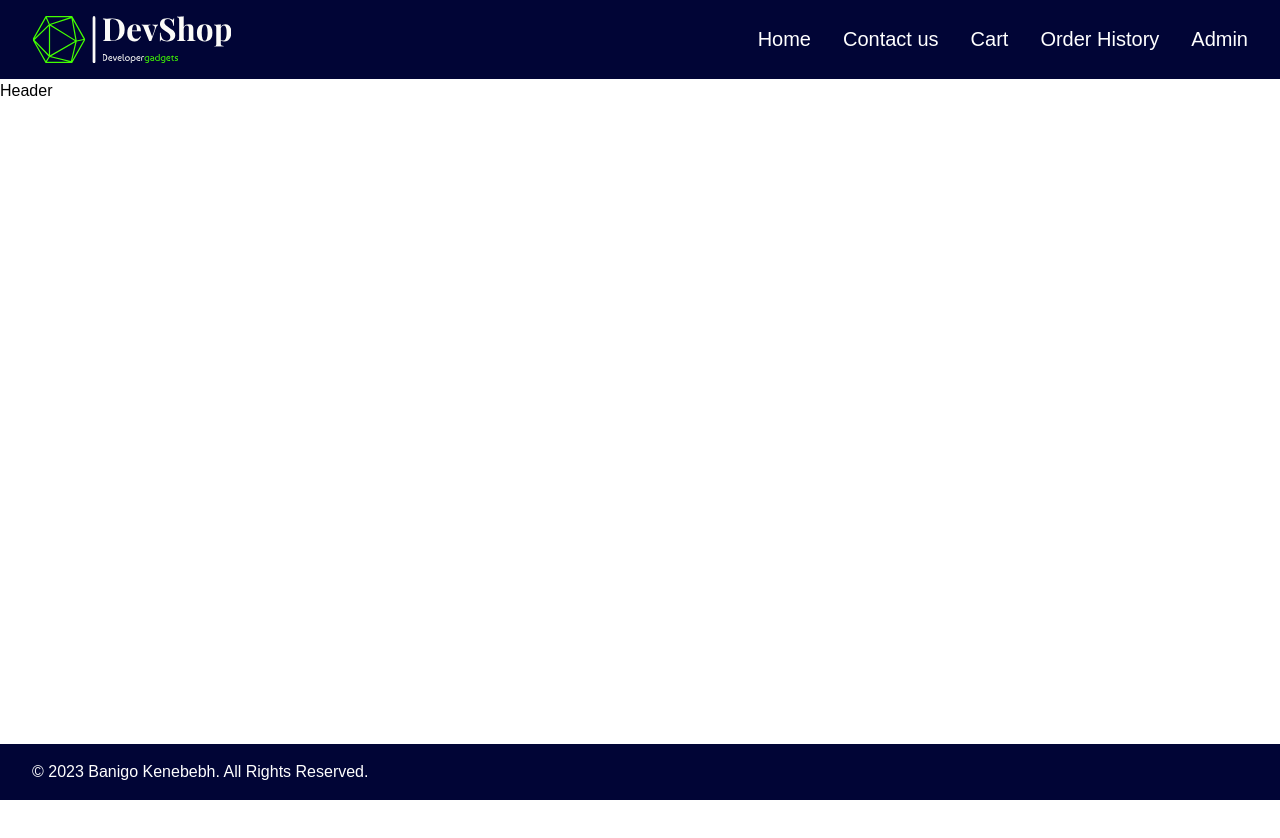
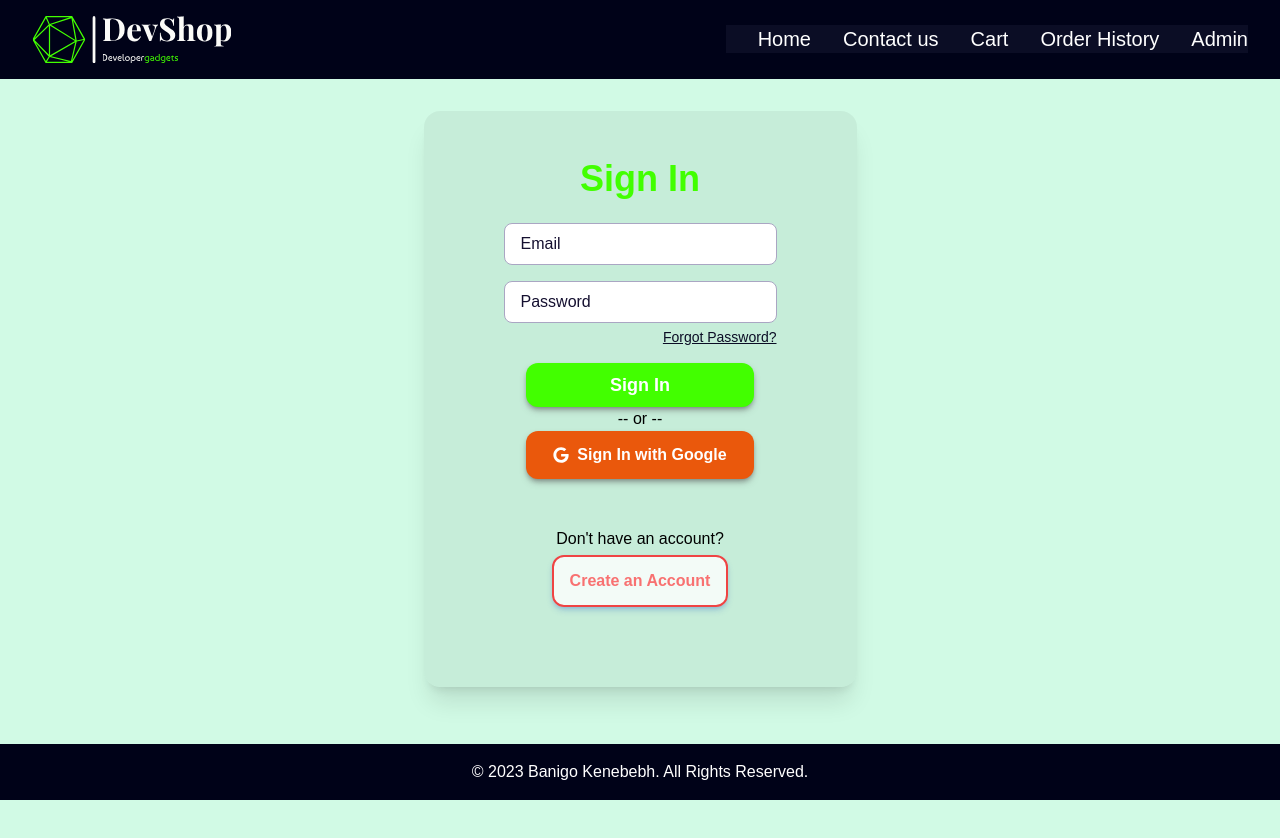
Before and after one commit to kenebebh/DevShop, a React (Vite) app: page /signin in a window 1280 px wide. Shown: the top 838 px of the page. Before the commit the page ends 800 px from the top, so only its background shows below. Built offline with nearby package versions, Linux system fonts and the light colour scheme.

Commit message:
finished the signIn component

```diff
--- a/src/App.jsx
+++ b/src/App.jsx
@@ -1,20 +1,31 @@
 import { BrowserRouter as Router, Routes, Route } from "react-router-dom";
 import "./index.css";
 
-import { Admin, Cart, Contact, Home, OrderHistory } from "./pages";
-import { Header, Footer, Navigation } from "./components";
+import {
+  Admin,
+  Cart,
+  Contact,
+  Home,
+  OrderHistory,
+  ResetPassword,
+  SignIn,
+  SignUp,
+} from "./pages";
+import { Footer, Navigation } from "./components";
 
 function App() {
   return (
     <>
       <Router>
         <Navigation />
-        <Header />
         <Routes>
           <Route path="/" element={<Home />} />
           <Route path="/contact" element={<Contact />} />
           <Route path="/admin" element={<Admin />} />
           <Route path="/cart" element={<Cart />} />
+          <Route path="/signup" element={<SignUp />} />
+          <Route path="/signin" element={<SignIn />} />
+          <Route path="/resetpassword" element={<ResetPassword />} />
           <Route path="/history" element={<OrderHistory />} />
         </Routes>
         <Footer />
--- a/src/components/Footer.jsx
+++ b/src/components/Footer.jsx
@@ -3,7 +3,7 @@ const year = date.getFullYear();
 
 const Footer = () => {
   return (
-    <div className="bg-black-100 w-full h-fit py-4 xs:px-4 sm:px-8 flex justify-between items-center text-white fixed bottom-0">
+    <div className="bg-black-200 w-full h-fit py-4 xs:px-4 sm:px-8 flex justify-center items-center text-white fixed bottom-0">
       &copy; {year} Banigo Kenebebh. All Rights Reserved.
     </div>
   );
--- a/src/components/Navigation.jsx
+++ b/src/components/Navigation.jsx
@@ -1,4 +1,4 @@
-import { Link, NavLink } from "react-router-dom";
+import { NavLink } from "react-router-dom";
 import { TfiMenu } from "react-icons/tfi";
 import { IoMdClose } from "react-icons/io";
 import { useState } from "react";
@@ -15,7 +15,7 @@ const Navigation = () => {
   const [open, setOpen] = useState(false);
 
   return (
-    <div className="bg-black-100 w-full h-fit py-4 xs:px-4 sm:px-8 flex justify-between items-center text-white">
+    <div className="bg-black-200 w-full h-fit py-4 xs:px-4 sm:px-8 flex justify-between items-center text-white">
       <figure>
         <img
           src="../src/assets/logo.svg"
--- a/src/pages/Home.jsx
+++ b/src/pages/Home.jsx
@@ -1,5 +1,11 @@
+import { Header } from "../components";
+
 const Home = () => {
-  return <div className="block"> Home page</div>;
+  return (
+    <div className="block">
+      <Header />
+    </div>
+  );
 };
 
 export default Home;
--- /dev/null
+++ b/src/pages/auth/ResetPassword.jsx
@@ -0,0 +1,5 @@
+const ResetPassword = () => {
+  return <div>ResetPassword Component</div>;
+};
+
+export default ResetPassword;
--- /dev/null
+++ b/src/pages/auth/SignIn.jsx
@@ -0,0 +1,63 @@
+import { Link } from "react-router-dom";
+import { FaGoogle } from "react-icons/fa";
+
+const SignIn = () => {
+  const style = { color: "#fff" };
+
+  return (
+    <section className="bg-emerald-100 h-screen flex justify-center items-center">
+      <div className="-mt-40 shadow-xl p-20 pt-12 bg-black/5 rounded-2xl">
+        <h2 className="text-primary text-4xl mb-6 font-bold text-center">
+          Sign In
+        </h2>
+        <form className="flex flex-col">
+          <input
+            type="email"
+            placeholder="Email"
+            className="p-4 pr-12 py-2 text-white placeholder:text-tertiary rounded-lg outline-none border-secondary border-[1px] font-medium mb-4"
+          />
+          <input
+            type="password"
+            placeholder="Password"
+            required
+            className="p-4 py-2 text-white placeholder:text-tertiary rounded-lg outline-none border-secondary border-[1px] font-medium mb-1"
+          />
+          <Link
+            to="/resetpassword"
+            className="underline text-sm text-right mb-4 text-black-100"
+          >
+            Forgot Password?
+          </Link>
+          <button
+            type="submit"
+            className="bg-primary py-2 px-8 outline-none w-5/6 text-white font-bold shadow-md shadow-[#58585885] rounded-xl flex self-center justify-center text-lg transition duration-300 ease-in-out hover:-translate-y-1 active:translate-y-1"
+          >
+            Sign In
+          </button>
+        </form>
+        <div className="flex flex-col items-center justify-center">
+          <p>-- or --</p>
+          <button className="flex items-center justify-center gap-2 bg-orange-600 px-2 py-3 outline-none w-5/6 text-white font-bold shadow-md shadow-[#58585885] rounded-xl self-center transition duration-300 ease-in-out hover:-translate-y-1 active:translate-y-1 mb-12">
+            <FaGoogle style={style} />
+            Sign In with Google
+          </button>
+
+          <span className="flex flex-col items-center gap-1">
+            <p>Don't have an account?</p>
+            <button
+              data-te-ripple-init
+              data-te-ripple-color="light"
+              className="flex items-center justify-center border-2 border-red-500 bg-white/80 px-4 py-3 outline-none w-full text-red-400 font-bold shadow-md shadow-[#3b71ca4d] rounded-xl self-center transition duration-300 ease-in-out hover:text-red-600 hover:border-primary hover:shadow-[0_8px_9px_-4px_rgba(59,113,202,0.3),0_4px_18px_0_rgba(59,113,202,0.2)]"
+            >
+              <Link to="/signup" className="">
+                Create an Account
+              </Link>
+            </button>
+          </span>
+        </div>
+      </div>
+    </section>
+  );
+};
+
+export default SignIn;
--- /dev/null
+++ b/src/pages/auth/SignUp.jsx
@@ -0,0 +1,5 @@
+const SignUp = () => {
+  return <div>SignUp Component</div>;
+};
+
+export default SignUp;
--- a/src/pages/index.js
+++ b/src/pages/index.js
@@ -3,5 +3,17 @@ import Cart from "./Cart";
 import Contact from "./Contact";
 import Home from "./Home";
 import OrderHistory from "./OrderHistory";
+import ResetPassword from "./auth/ResetPassword";
+import SignIn from "./auth/SignIn";
+import SignUp from "./auth/SignUp";
 
-export { Admin, Cart, Contact, Home, OrderHistory };
+export {
+  Admin,
+  Cart,
+  Contact,
+  Home,
+  OrderHistory,
+  ResetPassword,
+  SignIn,
+  SignUp,
+};
--- a/tailwind.config.js
+++ b/tailwind.config.js
@@ -7,7 +7,8 @@ export default {
         primary: "#42FF00",
         secondary: "#aaa6c3",
         tertiary: "#151030",
-        "black-100": "#010536",
+        "black-100": "#0b0d25",
+        "black-200": "#000218",
         "white-100": "#f3f3f3",
       },
       screens: {
```
